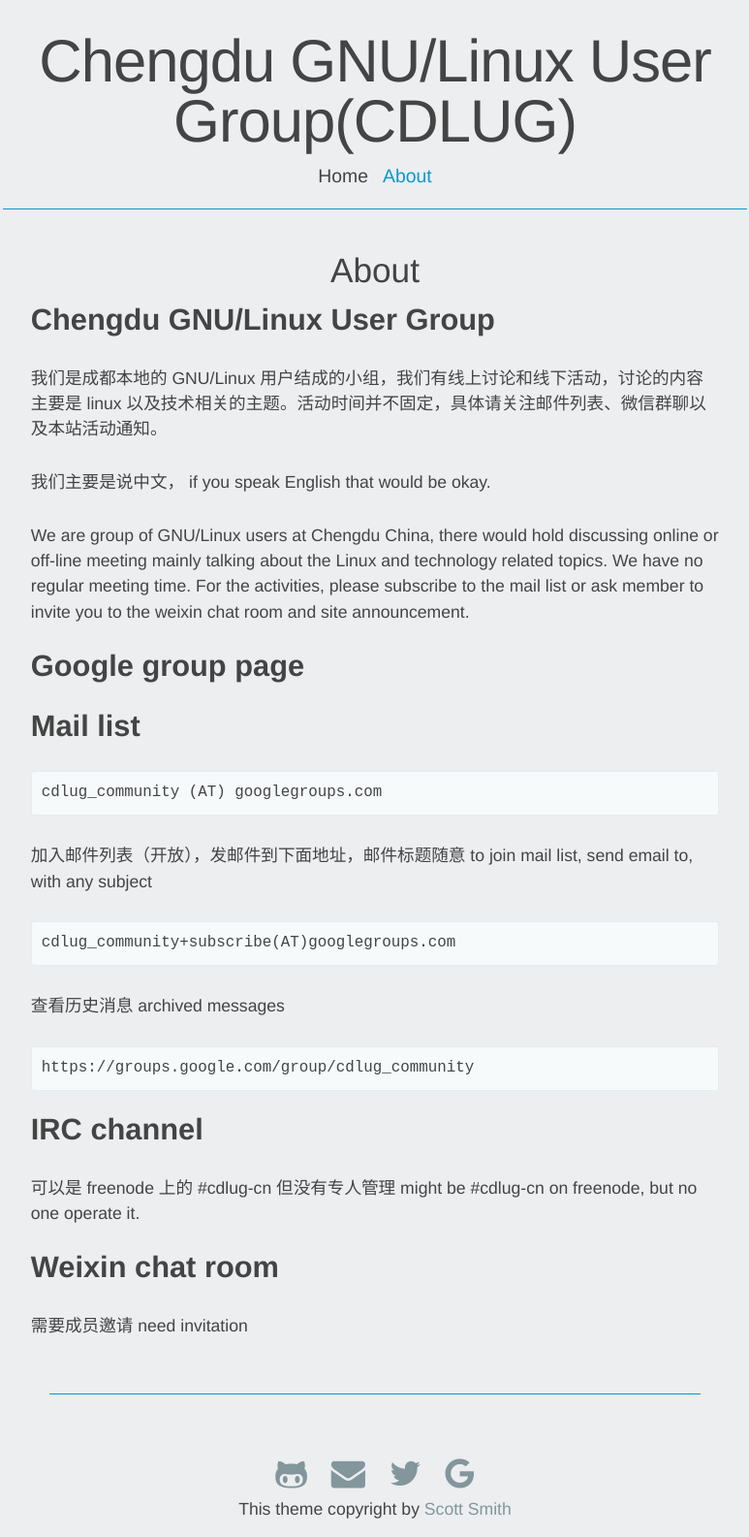
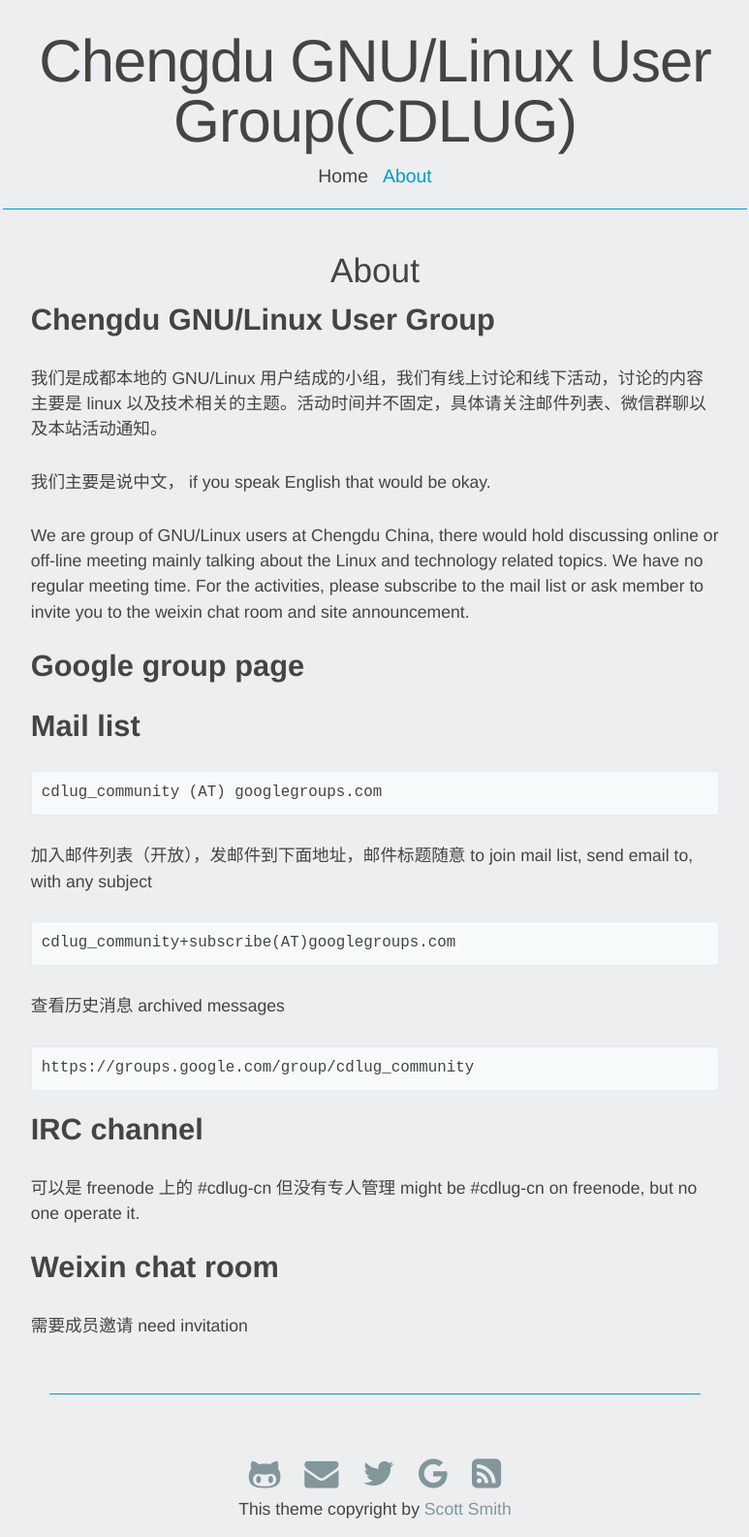
Before and after one commit to cdlug/cdlug.github.io, a Jekyll site: the page built from about.md, in a window 1280 px wide. Shown: the whole page at 97% size, without its empty margins (253-1026 px from the left). Built offline with Jekyll 4.4.1, drawn with Linux system fonts in a browser that asks for light colours; nearby versions of some CDN libraries.

Commit message:
add rss link

```diff
--- a/_includes/footer.html
+++ b/_includes/footer.html
@@ -3,6 +3,7 @@
     <a href="mailto:{{ site.email }}"><i class="fa fa-envelope fa-2x"></i></a>
     <a href="https://twitter.com/{{ site.twitter_username }}"><i class="fa fa-twitter fa-2x"></i></a>
     <a href="https://groups.google.com/forum/#!forum/{{ site.google_groupname }}"><i class="fa fa-google fa-2x"></i></a>
+    <a href="{{ "/feed.xml" | prepend: site.baseurl | prepend: site.url }}"><i class="fa fa-rss-square fa-2x" aria-hidden="true"></i></a>
     <div class="inner">
         <section class="copyright">This theme copyright by <a href="http://scotthsmith.com">Scott Smith</a></section>
     </div>
```
